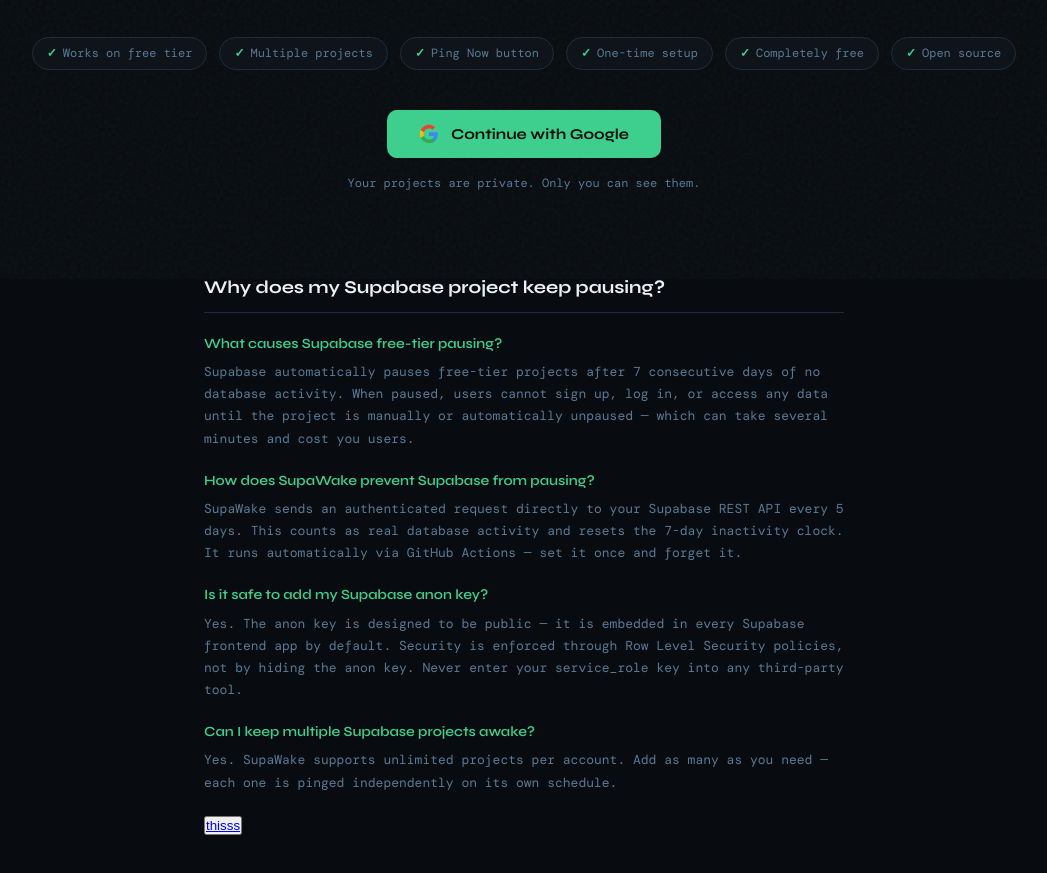
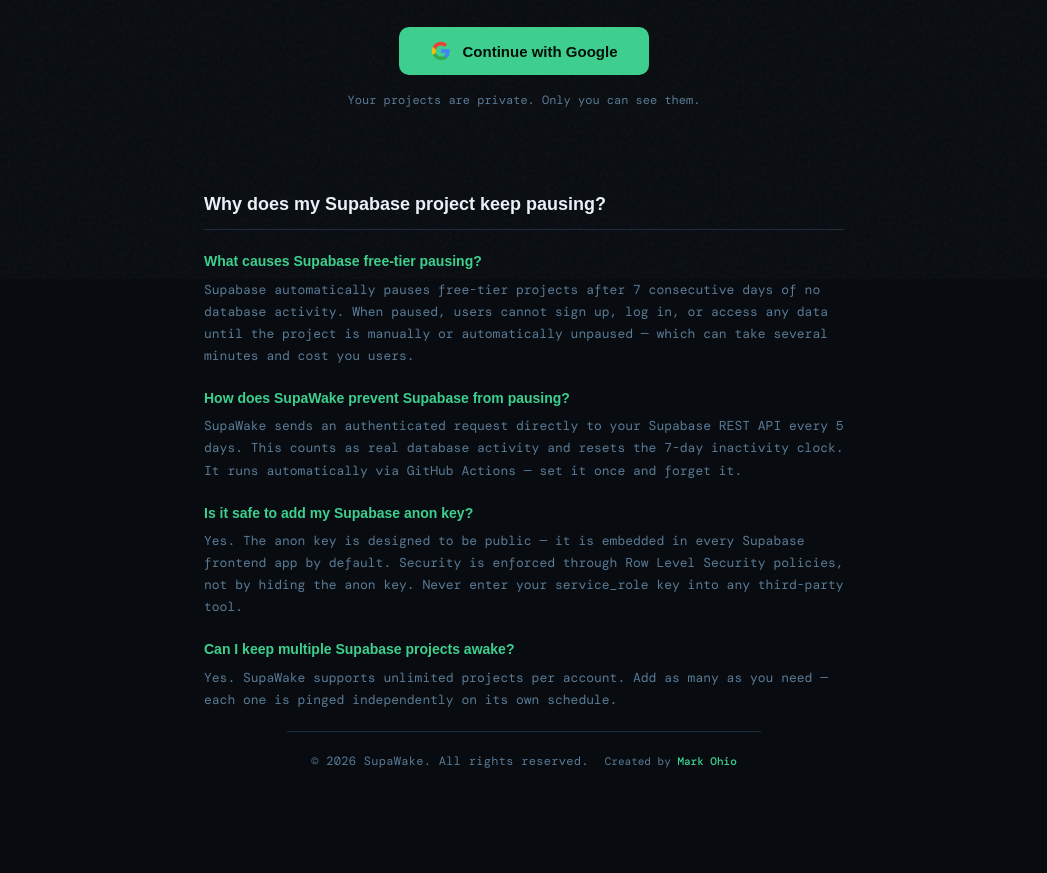
Before and after one commit to MarkOhio/supawake, a plain HTML site: page index.html in a window 1280 px wide. Shown: the part 521-1394 px from the top of the page, without its empty margins (116-1163 px from the left). After the commit the page ends 1332 px from the top, so only its background shows below. Drawn offline with nearby package versions, Linux system fonts and the light colour scheme; no server answers; a web font is replaced by a local one.

Commit message:
Add files via upload

```diff
--- a/index.html
+++ b/index.html
@@ -78,7 +78,7 @@
       --muted:    #5a7a96;
       --error:    #f56565;
       --warning:  #f6ad55;
-      --fhead:    'Syne', sans-serif;
+      --fhead:    sans-serif;
       --fmono:    'DM Mono', monospace;
       --r:        10px;
     }
@@ -87,7 +87,7 @@
     body::after { content:''; position:fixed; top:-200px; left:50%; transform:translateX(-50%); width:700px; height:500px; background:radial-gradient(ellipse,rgba(62,207,142,.07) 0%,transparent 70%); pointer-events:none; z-index:0; }
 
     /* ── LANDING ── */
-    #landing { position:relative; z-index:1; min-height:100vh; display:flex; flex-direction:column; align-items:center; justify-content:center; padding:40px 20px 120px; text-align:center; animation:fadeIn .6s ease; }
+    #landing { position:relative; z-index:1; min-height:100vh; display:flex; flex-direction:column; align-items:center; justify-content:center; padding:20px 20px ; text-align:center; animation:fadeIn .6s ease; }
     .logo-mark { display:inline-flex; align-items:center; gap:10px; margin-bottom:32px; }
     .logo-icon { width:44px; height:44px; border-radius:10px; background:linear-gradient(135deg,var(--accent),var(--accent2)); display:flex; align-items:center; justify-content:center; font-size:22px; }
     .logo-text { font-family:var(--fhead); font-size:28px; font-weight:800; letter-spacing:-.5px; }
@@ -230,6 +230,44 @@
     @keyframes spin    { to{transform:rotate(360deg)} }
     .spin { display:inline-block; animation:spin .7s linear infinite; }
   </style>
+
+  <style>
+    .footer {
+  position: relative;
+  z-index: 1;
+  text-align: center;
+  padding: 24px 20px;
+  font-size: 12px;
+  color: var(--muted);
+  border-top: 1px solid var(--border);
+  display: flex;
+  flex-direction: column;
+  align-items: center;
+  gap: 6px;
+}
+
+.footer-copy { letter-spacing: 0.3px; }
+
+.footer-credit { font-size: 11px; }
+
+.footer a {
+  color: var(--accent);
+  text-decoration: none;
+  font-weight: 500;
+  transition: opacity 0.15s;
+}
+
+.footer a:hover { opacity: 0.75; }
+
+@media (min-width: 500px) {
+  .footer {
+    flex-direction: row;
+    justify-content: center;
+    gap: 16px;
+    padding: 20px 24px;
+  }
+}
+  </style>
 </head>
 <body>
 
@@ -266,8 +304,12 @@
     <div class="faq-item"><h3>How does SupaWake prevent Supabase from pausing?</h3><p>SupaWake sends an authenticated request directly to your Supabase REST API every 5 days. This counts as real database activity and resets the 7-day inactivity clock. It runs automatically via GitHub Actions — set it once and forget it.</p></div>
     <div class="faq-item"><h3>Is it safe to add my Supabase anon key?</h3><p>Yes. The anon key is designed to be public — it is embedded in every Supabase frontend app by default. Security is enforced through Row Level Security policies, not by hiding the anon key. Never enter your service_role key into any third-party tool.</p></div>
     <div class="faq-item"><h3>Can I keep multiple Supabase projects awake?</h3><p>Yes. SupaWake supports unlimited projects per account. Add as many as you need — each one is pinged independently on its own schedule.</p></div>
-  <button><a href="sd/index.html">thisss</a></button>
+
   </div>
+  <footer class="footer">
+  <span class="footer-copy">© <span id="copy-year"></span> SupaWake. All rights reserved.</span>
+  <span class="footer-credit">Created by <a href="https://markohio.github.io" target="_blank" rel="noopener">Mark Ohio</a></span>
+</footer>
 </section>
 
 <!-- ══ APP ══ -->
@@ -314,6 +356,10 @@
       <p>No projects yet.<br/>Add your first Supabase project above<br/>and SupaWake will keep it awake.</p>
     </div>
   </main>
+  <footer class="footer">
+  <span class="footer-copy">© <span id="copy-year"></span> SupaWake. All rights reserved.</span>
+  <span class="footer-credit">Created by <a href="https://markohio.github.io" target="_blank" rel="noopener">Mark Ohio</a></span>
+</footer>
 
   <div class="modal-overlay setup-modal" id="setup-modal">
     <div class="modal">
@@ -823,11 +869,13 @@
         const d  = docSnap.data();
         const id = docSnap.id;
 
-        const lastPinged = d.lastPinged
-  ? new Date(d.lastPinged).toLocaleDateString("en-GB", { day:"numeric", month:"short", year:"numeric" })
-  : "Never";
+           const lastPinged = d.lastPinged
+          ? new Date(typeof d.lastPinged.toDate === 'function' ? d.lastPinged.toDate() : d.lastPinged).toLocaleDateString("en-GB", { day:"numeric", month:"short", year:"numeric" })
+          : "Never";
 
-        const lastManualTs = d.lastManualPing ? d.lastManualPing.toDate().getTime() : 0;
+        const lastManualTs = d.lastManualPing
+          ? (typeof d.lastManualPing.toDate === 'function' ? d.lastManualPing.toDate().getTime() : new Date(d.lastManualPing).getTime())
+          : 0;
 
         const statusClass = d.status === "active" ? "status-active" : d.status === "error" ? "status-error" : "status-pending";
         const statusLabel = d.status === "active" ? "Awake" : d.status === "error" ? "Error" : "Pending";
@@ -888,5 +936,11 @@
     return String(str).replace(/&/g,"&amp;").replace(/</g,"&lt;").replace(/>/g,"&gt;").replace(/"/g,"&quot;");
   }
 </script>
+
+<script>
+  document.querySelectorAll("#copy-year").forEach(el => {
+    el.textContent = new Date().getFullYear();
+  });
+</script>
 </body>
 </html>
```
